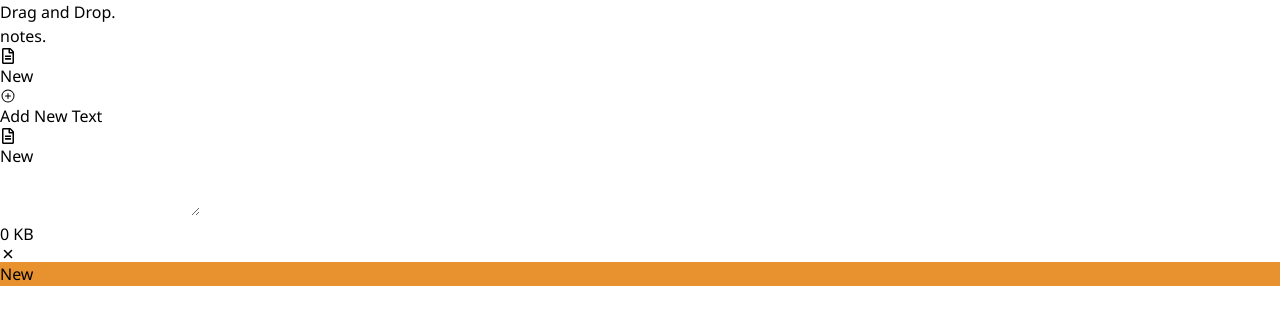
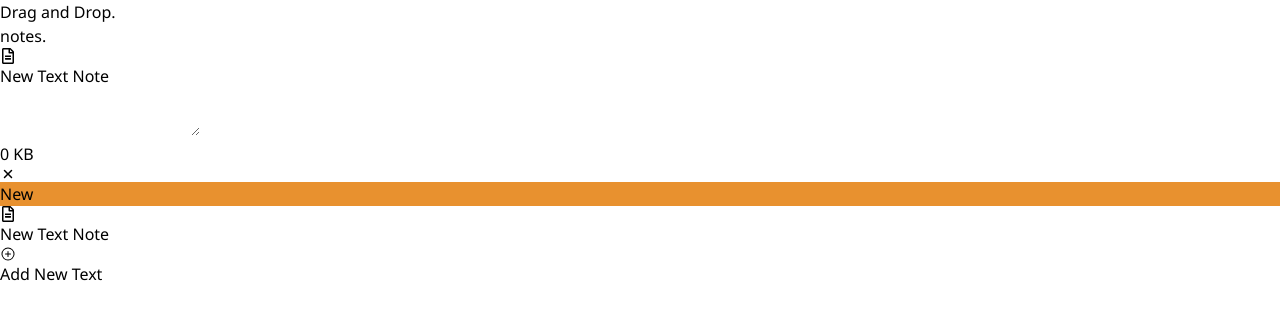
Before and after one commit to Keshav-Madhav/Docs-Mini-App-React, a React (Vite) app in the folder docs_mini/: page / in a window 1280 px wide. Both pictures are taken after a click on the element 640 px from the left and 96 px from the top of the page. Shown: the top 324 px of the page. Built offline with nearby package versions, Linux system fonts and the light colour scheme.

Commit message:
Add random spawn location to notes instead of following grid layout

```diff
--- a/docs_mini/src/components/AddNewCard.tsx
+++ b/docs_mini/src/components/AddNewCard.tsx
@@ -1,5 +1,5 @@
 import React, { useState } from 'react';
-import { FaRegFileAlt } from 'react-icons/fa';
+import { FaRegFileAlt, FaRegFileAudio, FaRegFileVideo } from 'react-icons/fa';
 import { motion } from "framer-motion";
 import { PiPlusCircle } from 'react-icons/pi';
 
@@ -11,7 +11,7 @@ const AddNewCard = ({
   setCount,
   count,
 }) => {
-  const [tempData, setTempData] = useState({ title: 'New' });
+  const [title, setTitle] = useState('New Text Note');
   const types = ['Text', 'Video', 'Audio'];
   const [typeIndex, setTypeIndex] = useState(0);
   const type = types[typeIndex];
@@ -21,7 +21,7 @@ const AddNewCard = ({
       setTextData((prevData) => {
         const newData = [...prevData];
         newData.push({
-          title: tempData.title,
+          title: title,
           size: '0 KB',
           description: '',
           tagDetails: {
@@ -38,7 +38,7 @@ const AddNewCard = ({
       setAudioData((prevData) => {
         const newData = [...prevData];
         newData.push({
-          title: tempData.title,
+          title: title,
           size: '0 KB',
           audioBlob: new Blob(),
           tagDetails: {
@@ -55,7 +55,7 @@ const AddNewCard = ({
       setVideoData((prevData) => {
         const newData = [...prevData];
         newData.push({
-          title: tempData.title,
+          title: title,
           size: '0 KB',
           videoBlob: new Blob(),
           tagDetails: {
@@ -70,10 +70,11 @@ const AddNewCard = ({
       });
     }
     setCount((prevCount) => prevCount + 1);
-    setTempData({ title: 'New' });
+    setTitle('New ' + type + ' Note');
   }
 
   function cycleType() {
+    setTitle((prev)=> prev.replace(types[typeIndex], types[(typeIndex + 1) % types.length]));
     setTypeIndex((prevIndex) => (prevIndex + 1) % types.length);
   }
 
@@ -84,16 +85,18 @@ const AddNewCard = ({
       whileDrag={{ scale: 1.1 }}
       dragElastic={0.3}
       dragTransition={{ bounceStiffness: 200, bounceDamping: 20 }}
-      className="relative flex-shrink-0 flex flex-col gap-3 w-[12.5rem] h-[11rem] rounded-[40px] bg-zinc-900/90 text-white overflow-hidden"
+      className="absolute flex-shrink-0 flex flex-col gap-3 w-[12.5rem] h-[11rem] rounded-[40px] bg-zinc-900/90 text-white overflow-hidden"
     >
       <div className='flex flex-col gap-3 w-full h-full px-6 pt-5'>
         <div className='flex items-center gap-2'>
-          <FaRegFileAlt className='min-w-4 h-4'/>
+          {type === 'Text' && <FaRegFileAlt className='min-w-4 h-4'/>}
+          {type === 'Audio' && <FaRegFileAudio className='min-w-4 h-4'/>}
+          {type === 'Video' && <FaRegFileVideo className='min-w-4 h-4'/>}
           <input
             className='text-md font-semibold bg-transparent outline-none text-white w-[80%] truncate'
-            value={tempData.title}
+            value={title}
             onChange={(e) => {
-              setTempData({ title: e.target.value });
+              setTitle( e.target.value );
             }}
           />
         </div>
--- a/docs_mini/src/components/AudioCard.tsx
+++ b/docs_mini/src/components/AudioCard.tsx
@@ -1,4 +1,4 @@
-import React, { useState, useEffect } from 'react';
+import React, { useState, useEffect, useRef } from 'react';
 import { IoClose } from 'react-icons/io5';
 import { LuDownload } from 'react-icons/lu';
 import { motion } from 'framer-motion';
@@ -23,6 +23,23 @@ const AudioCard = ({
 }: Props) => {
   const [recordState, setRecordState] = useState<RecordState | null>(null);
   const [micPermission, setMicPermission] = useState<boolean | null>(null);
+  const [position, setPosition] = useState({ top: 0, left: 0 });
+  const divRef = useRef<HTMLDivElement>(null);
+
+  useEffect(() => {
+    if(divRef.current && reference.current){
+      // Get the dimensions of the parent div and the card itself
+      const parentDimensions = reference.current.getBoundingClientRect();
+      const cardDimensions = divRef.current.getBoundingClientRect();
+
+      // Calculate random position
+      const randomTop = Math.random() * (parentDimensions.height - cardDimensions.height);
+      const randomLeft = Math.random() * (parentDimensions.width - cardDimensions.width);
+
+      // Set the position state
+      setPosition({ top: randomTop, left: randomLeft });
+    }
+  }, []);
 
   // Function to check microphone permission
   const checkMicrophonePermission = async () => {
@@ -130,7 +147,12 @@ const AudioCard = ({
         bounceStiffness: 200,
         bounceDamping: 20,
       }}
-      className="relative flex-shrink-0 flex flex-col w-80 h-fit rounded-[40px] bg-zinc-900/90 text-white overflow-hidden"
+      ref={divRef}
+      style={{
+        top: position.top,
+        left: position.left,
+      }}
+      className="absolute flex-shrink-0 flex flex-col w-80 h-fit rounded-[40px] bg-zinc-900/90 text-white overflow-hidden"
     >
       <div className='flex flex-col gap-4 w-full h-fit px-7 pt-8'>
         <div className='flex items-center gap-2'>
--- a/docs_mini/src/components/Foreground.tsx
+++ b/docs_mini/src/components/Foreground.tsx
@@ -130,16 +130,6 @@ function Foreground() {
 
 
       <div ref={ref} className="fixed w-full h-full flex gap-3 flex-wrap p-4">
-        {(textData.length < ((window.innerWidth * window.innerHeight) / (240*160*2))) && (
-          <AddNewCard
-            setTextData={setTextData}
-            setAudioData={setAudioData}
-            setVideoData={setVideoData}
-            reference={ref}
-            setCount={setCount}
-            count={count}
-          />
-        )}
         <AnimatePresence>
           {textData.map((item) => (
             <TextCard
@@ -171,6 +161,17 @@ function Foreground() {
             />
           ))}
         </AnimatePresence>
+
+        {(textData.length < ((window.innerWidth * window.innerHeight) / (240*160*2))) && (
+          <AddNewCard
+            setTextData={setTextData}
+            setAudioData={setAudioData}
+            setVideoData={setVideoData}
+            reference={ref}
+            setCount={setCount}
+            count={count}
+          />
+        )}
       </div>
     </div>
   )
--- a/docs_mini/src/components/TextCard.tsx
+++ b/docs_mini/src/components/TextCard.tsx
@@ -1,4 +1,4 @@
-import React, { useEffect, useState } from 'react'
+import React, { useEffect, useState, useRef } from 'react'
 import { FaRegFileAlt } from 'react-icons/fa'
 import { IoClose } from 'react-icons/io5'
 import { LuDownload } from 'react-icons/lu'
@@ -21,6 +21,23 @@ const TextCard = ({
   setCount,
 }:Props) => {
   const [isVideo, setIsVideo] = useState(false);
+  const [position, setPosition] = useState({ top: 0, left: 0 });
+  const divRef = useRef<HTMLDivElement>(null);
+
+  useEffect(() => {
+    if(divRef.current && reference.current){
+      // Get the dimensions of the parent div and the card itself
+      const parentDimensions = reference.current.getBoundingClientRect();
+      const cardDimensions = divRef.current.getBoundingClientRect();
+
+      // Calculate random position
+      const randomTop = Math.random() * (parentDimensions.height - cardDimensions.height);
+      const randomLeft = Math.random() * (parentDimensions.width - cardDimensions.width);
+
+      // Set the position state
+      setPosition({ top: randomTop, left: randomLeft });
+    }
+  }, []);
 
   useEffect(() => {
     setIsVideo(ReactPlayer.canPlay(data.description));
@@ -111,7 +128,9 @@ const TextCard = ({
         bounceStiffness: 200,
         bounceDamping:20
       }}
-      className={`relative flex-shrink-0 flex flex-col gap-4 ${isVideo ? 'w-[98%] md:w-[50%] lg:w-[35%]' : 'w-60'} h-fit min-h-40 rounded-[40px] bg-zinc-900/90 text-white overflow-hidden`}
+      ref={divRef}
+      style={{ top: `${position.top}px`, left: `${position.left}px` }}
+      className={`absolute flex-shrink-0 flex flex-col gap-4 ${isVideo ? 'w-[98%] md:w-[50%] lg:w-[35%]' : 'w-60'} h-fit min-h-40 rounded-[40px] bg-zinc-900/90 text-white overflow-hidden`}
     >
       <div className='flex flex-col gap-4 w-full h-fit px-7 pt-8'>
         <div className='flex items-center gap-2'>
--- a/docs_mini/src/components/VideoCard.tsx
+++ b/docs_mini/src/components/VideoCard.tsx
@@ -82,7 +82,7 @@ const VideoCard = ({
         bounceStiffness: 200,
         bounceDamping:20
       }}
-      className="relative flex-shrink-0 flex flex-col gap-0 w-[98%] md:w-[50%] lg:w-[35%] h-fit min-h-40 rounded-[40px] bg-zinc-900/90 text-white overflow-hidden"
+      className="absolute top-1/2 left-1/2 -translate-x-1/2 -translate-y-1/2 flex-shrink-0 flex flex-col gap-0 w-[98%] md:w-[50%] lg:w-[35%] h-fit min-h-40 rounded-[40px] bg-zinc-900/90 text-white overflow-hidden"
     >
       <div className='flex flex-col gap-2 w-full h-fit px-7 pt-8'>
         <div className='flex items-center gap-2'>
```
